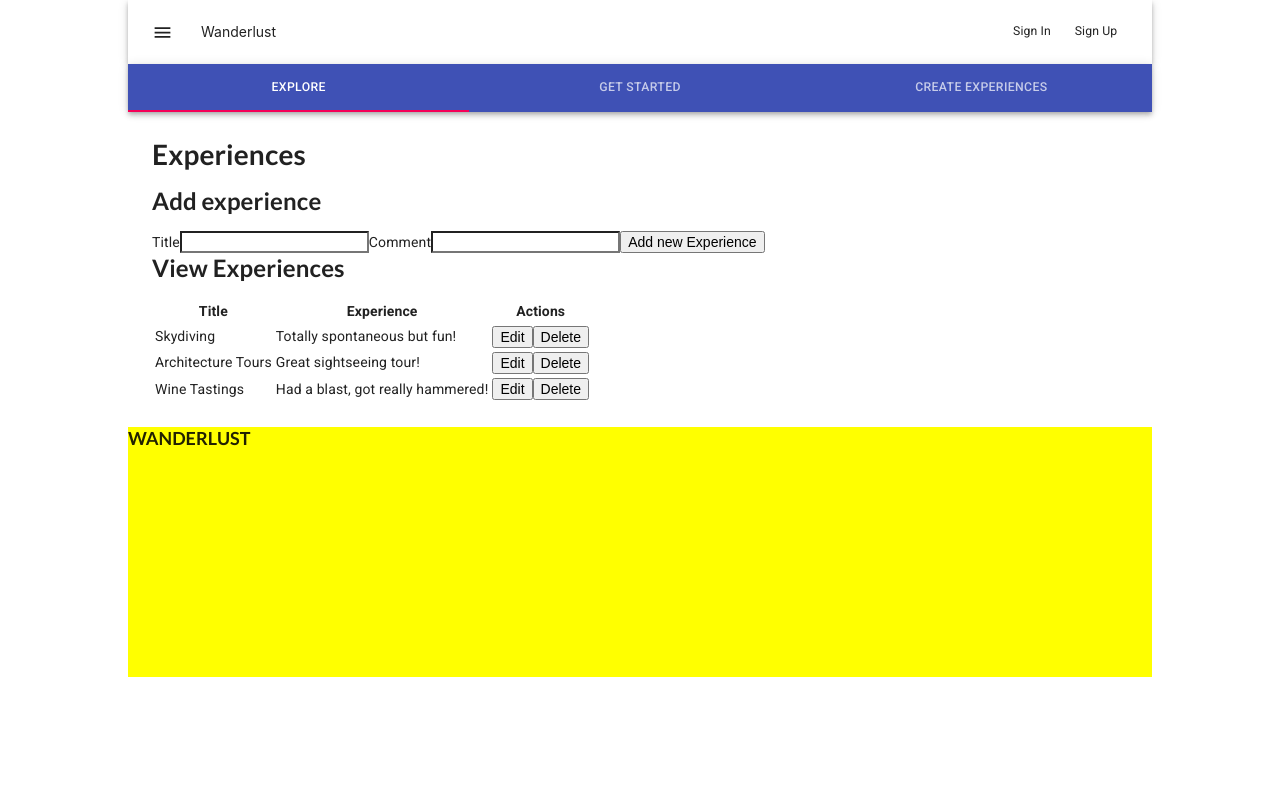
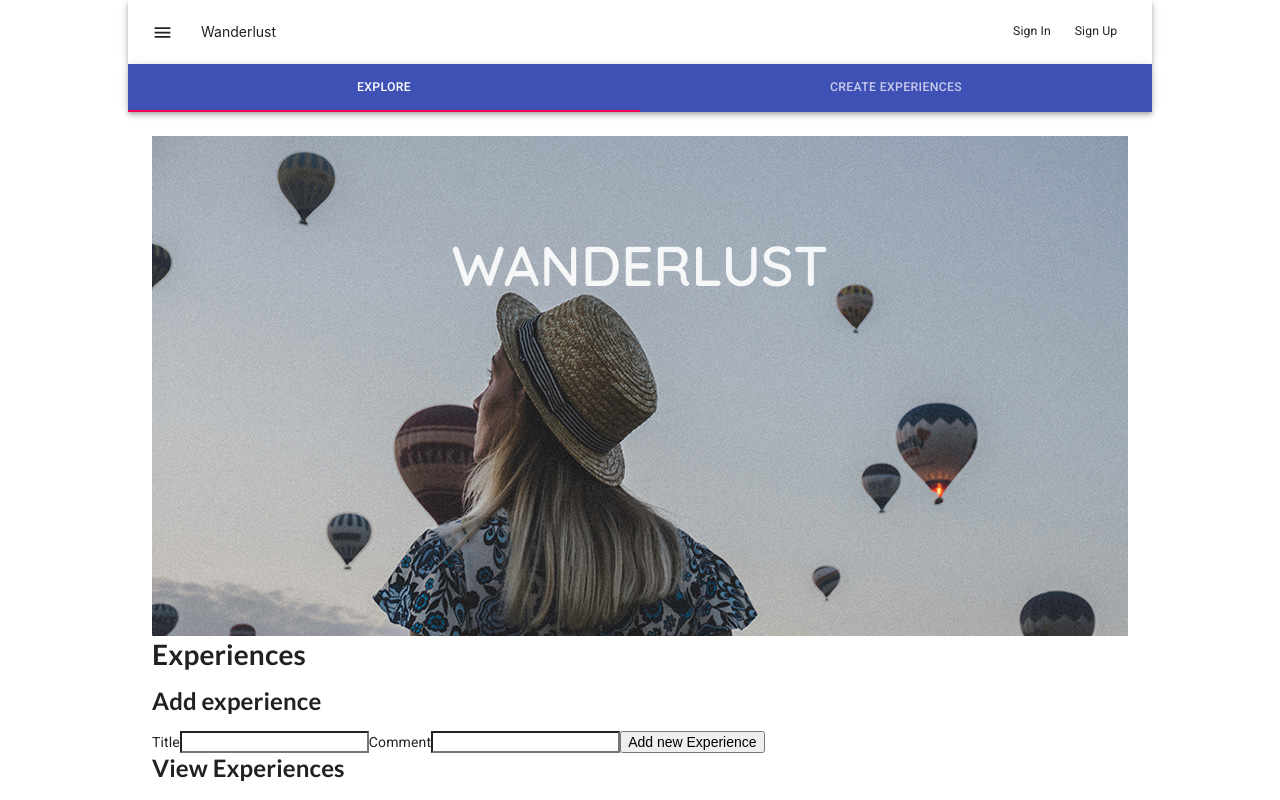
Before and after one commit to miklo88/Wanderlust-Application, a React (Create React App) app in the folder wanderlust/: page /SignUp in a window 1280 px wide. Shown: the top 800 px of the page. Built offline with nearby package versions, Linux system fonts and the light colour scheme.

Commit message:
updating MVP still

```diff
--- a/wanderlust/src/components/CTA/CTA.js
+++ b/wanderlust/src/components/CTA/CTA.js
@@ -1,25 +1,25 @@
-// import React from "react";
+import React from "react";
 
-// // import "../../App.css";
+// import "../../App.css";
 
 
-// function CTA() {
-//   return (
-//     <div className="CTA">
-//       <div className="LOGO-content">
-//           <h1>WANDERLUST</h1>
-//       </div>
-//       {/* <Button variant="contained" color="primary">
-//         Hello World
-//       </Button>
-//       <Button variant="contained" color="secondary">
-//         Hola again
-//       </Button>
-//       <Button variant="contained" color="inherit">
-//         well well we meet again!
-//       </Button> */}
-//     </div>
-//   );
-// }
+function CTA() {
+  return (
+    <div className="CTA">
+      <div className="LOGO-content">
+          <h1>WANDERLUST</h1>
+      </div>
+      {/* <Button variant="contained" color="primary">
+        Hello World
+      </Button>
+      <Button variant="contained" color="secondary">
+        Hola again
+      </Button>
+      <Button variant="contained" color="inherit">
+        well well we meet again!
+      </Button> */}
+    </div>
+  );
+}
 
-// export default CTA;
+export default CTA;
--- a/wanderlust/src/components/Navigation/TabNavigation.js
+++ b/wanderlust/src/components/Navigation/TabNavigation.js
@@ -12,7 +12,7 @@ import Box from "@material-ui/core/Box";
 // import ExperiencesCard from "../Experiences/ExperiencesCard";
 import Experience from "../Experiences/Experience";
 import InputForm from "../SignIn/index";
-// import CTA from "../CTA/Cta";
+import CTA from "../CTA/CTA";
 
 
 function TabPanel(props) {
@@ -82,19 +82,20 @@ export default function NavTabs() {
           aria-label="nav tabs example"
         >
           <LinkTab label="Explore" href="/spam" {...a11yProps(0)} />
-          <LinkTab label="Get Started" href="/spam" {...a11yProps(1)} />
-          <LinkTab label="Create Experiences" href="/spam" {...a11yProps(2)} />
+          {/* <LinkTab label="Get Started" href="/spam" {...a11yProps(1)} /> */}
+          <LinkTab label="Create Experiences" href="/spam" {...a11yProps(1)} />
         </Tabs>
       </AppBar>
 
       {/* tab panels with different links/ sub nav */}
-      <TabPanel value={value} index={1}>
+      {/* <TabPanel value={value} index={1}>
         <InputForm />
-      </TabPanel>
+      </TabPanel> */}
       <TabPanel value={value} index={0}>
+      <CTA />
       <Experience />
       </TabPanel>
-      <TabPanel value={value} index={2}>
+      <TabPanel value={value} index={1}>
       <Experience />
       </TabPanel>
 
```
Also changed, not shown: wanderlust/src/components/SignUp/SignUp.js (+2 -13 lines).
